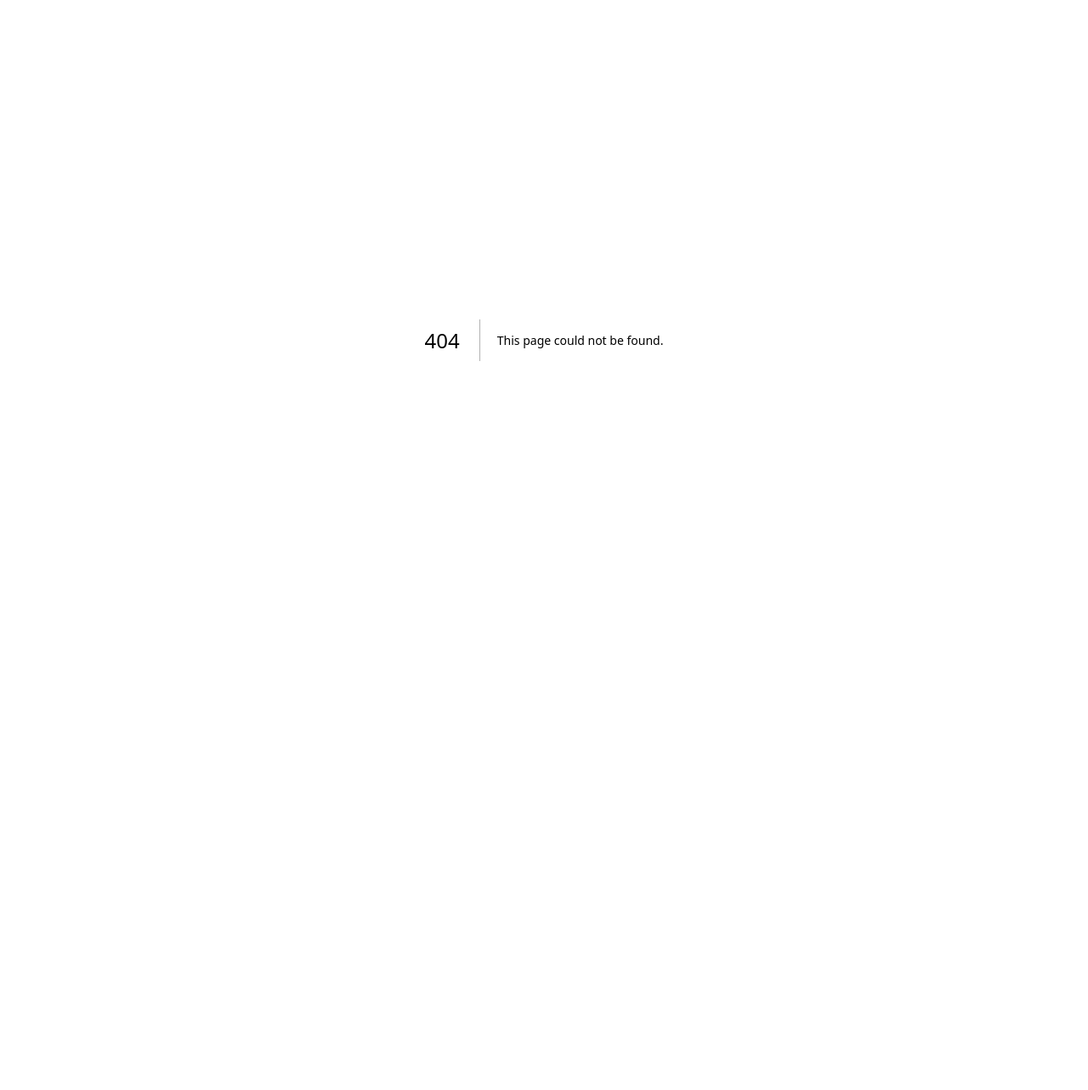
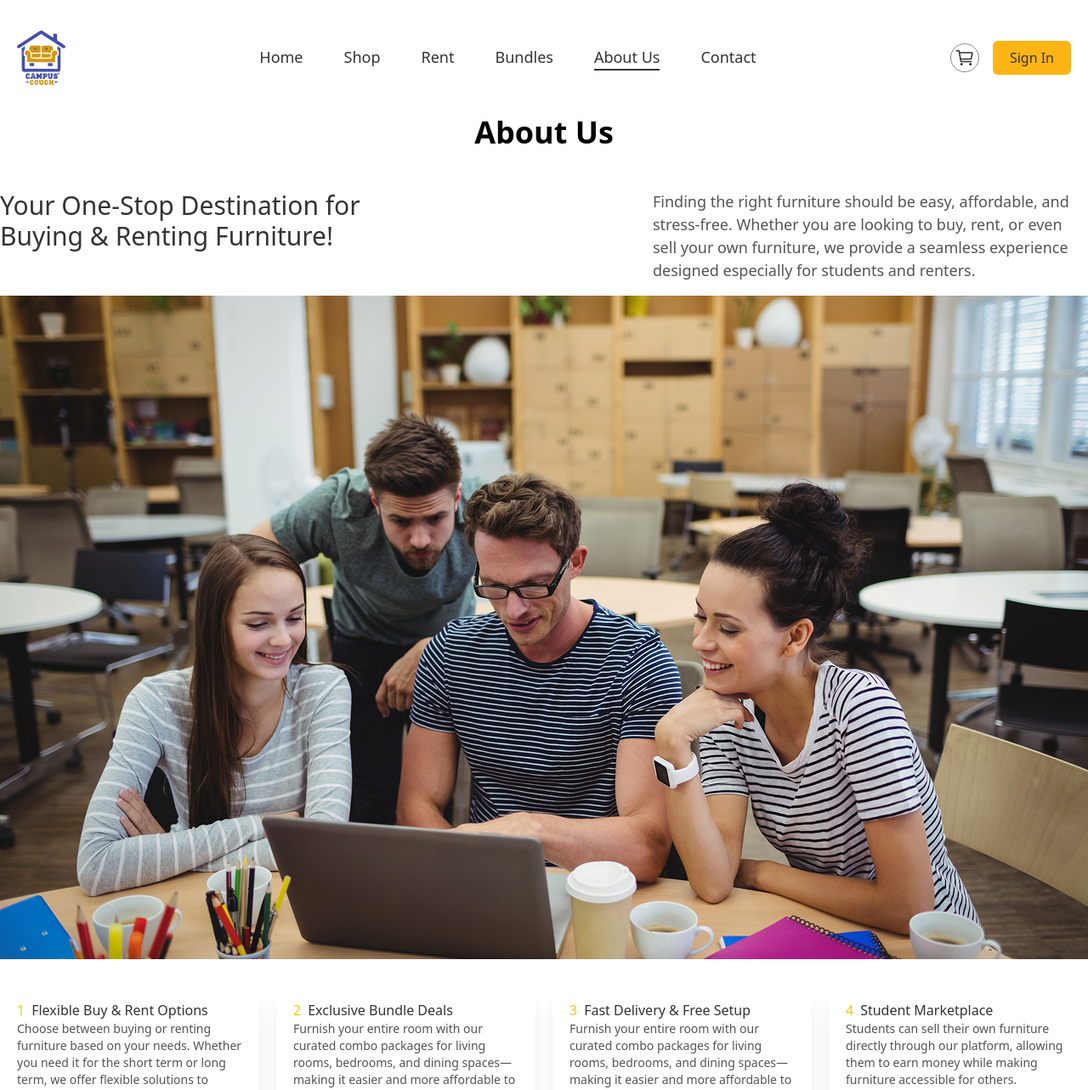
Before and after one commit to murad403/campus-couch-frontend, a Next.js app: page /about in a window 1280 px wide. Before the commit this address had no page. Shown: the top 1283 px of the page at 85% size. Before the commit the page ends 800 px from the top, so only its background shows below. Built offline with nearby package versions, Linux system fonts and the light colour scheme.

Commit message:
about page

```diff
--- /dev/null
+++ b/src/app/(app)/about/AboutBanner.tsx
@@ -0,0 +1,17 @@
+import Image from 'next/image'
+import aboutBanner from "@/assets/banner/about.png";
+
+const AboutBanner = () => {
+  return (
+    <div className='container mx-auto'>
+        <h1 className='font-semibold text-4xl text-black text-center md:mb-12 mb-7'>About Us</h1>
+        <div className='flex flex-col md:flex-row justify-between pb-4'>
+          <h2 className='text-3xl font-medium text-title w-full md:w-[40%]'>Your One-Stop Destination for Buying & Renting Furniture!</h2>
+          <p className='text-heading text-[18px] w-full md:w-[40%]'>Finding the right furniture should be easy, affordable, and stress-free. Whether you are looking to buy, rent, or even sell your own furniture, we provide a seamless experience designed especially for students and renters.</p>
+        </div>
+        <Image src={aboutBanner} alt="about banner" width={1000} className="w-full " height={700}/>
+      </div>
+  )
+}
+
+export default AboutBanner
--- /dev/null
+++ b/src/app/(app)/about/AboutFeature.tsx
@@ -0,0 +1,22 @@
+import { aboutFeatures, TAboutFeature } from '@/libs/feature'
+import React from 'react'
+
+const AboutFeature = () => {
+  return (
+    <div className='mx-auto container my-7 grid grid-cols-1 md:grid-cols-2 lg:grid-cols-4 gap-5 mb-10 md:mb-20'>
+      {
+        aboutFeatures.map((feature: TAboutFeature, index: number) =>
+            <div className='shadow-xl p-5 rounded-2xl' key={feature.id}>
+                <div className='font-medium flex items-center gap-2'>
+                    <p className='text-yellow-400'>{index + 1}</p>
+                    <p className='text-title'>{feature.title}</p>
+                </div>
+                <p className='text-heading text-sm'>{feature.description}</p>
+            </div>
+        )
+      }
+    </div>
+  )
+}
+
+export default AboutFeature
--- /dev/null
+++ b/src/app/(app)/about/HowItWorks.tsx
@@ -0,0 +1,34 @@
+import Image from 'next/image'
+import howItWorks from "@/assets/banner/howitworks.png";
+import { TWorkFlow, workFlows } from '@/libs/howItWorks';
+
+const HowItWorks = () => {
+    return (
+        <div className='bg-gray-50 py-5 md:py-20 px-5 md:px-0'>
+            <div className='container mx-auto'>
+                <div className='text-center mb-5'>
+                    <h1 className='font-semibold text-[40px] text-black'>How It Works</h1>
+                    <p className='text-heading text-[18px]'>Simple. Fast. Hassle-Free. Rent or Buy Your Perfect  <br /> Furniture in Just a Few Steps.</p>
+                </div>
+                <div className='flex flex-col md:flex-row items-center gap-10 mt-10'>
+                    <div className='w-full md:w-1/2'>
+                        <Image src={howItWorks} alt='how it works' width={500} height={500} />
+                    </div>
+                    <div className='grid grid-cols-1 md:grid-cols-2 justify-between gap-5'>
+                        {
+                            workFlows.map((item: TWorkFlow) =>
+                                <div className='flex justify-center items-center flex-col gap-5 text-center bg-white rounded-xl p-10' key={item.id}>
+                                    <Image src={item.image} alt={item.title} width={80} height={80}/>
+                                    <h2 className='text-[18px] font-medium text-black'>{item.title}</h2>
+                                    <p className='text-sm text-heading'>{item.description}</p>
+                                </div>
+                            )
+                        }
+                    </div>
+                </div>
+            </div>
+        </div>
+    )
+}
+
+export default HowItWorks
--- /dev/null
+++ b/src/app/(app)/about/page.tsx
@@ -0,0 +1,15 @@
+import AboutBanner from "./AboutBanner"
+import AboutFeature from "./AboutFeature"
+import HowItWorks from "./HowItWorks"
+
+const About = () => {
+  return (
+    <div className='px-5 md:px-0'>
+      <AboutBanner></AboutBanner>
+      <AboutFeature></AboutFeature>
+      <HowItWorks></HowItWorks>
+    </div>
+  )
+}
+
+export default About
--- a/src/libs/feature.ts
+++ b/src/libs/feature.ts
@@ -16,3 +16,17 @@ export const feautures: TFeature[] = [
     {title: "Seamless Service", description: "Relax and make your space feel like home.", image: image3},
     {title: "A Space You'll Love", description: "We leave, leaving your space stylish and cozy.", image: image4},
 ]
+
+
+export type TAboutFeature = {
+    id: number;
+    title: string;
+    description: string;
+}
+
+export const aboutFeatures: TAboutFeature[] = [
+    {id: 1, title: "Flexible Buy & Rent Options", description: "Choose between buying or renting furniture based on your needs. Whether you need it for the short term or long term, we offer flexible solutions to match your lifestyle."},
+    {id: 2, title: "Exclusive Bundle Deals", description: "Furnish your entire room with our curated combo packages for living rooms, bedrooms, and dining spaces—making it easier and more affordable to set up your home."},
+    {id: 3, title: "Fast Delivery & Free Setup", description: "Furnish your entire room with our curated combo packages for living rooms, bedrooms, and dining spaces—making it easier and more affordable to set up your home."},
+    {id: 4, title: "Student Marketplace", description: "Students can sell their own furniture directly through our platform, allowing them to earn money while making furniture accessible for others."},
+]
--- /dev/null
+++ b/src/libs/howItWorks.ts
@@ -0,0 +1,19 @@
+import { StaticImageData } from "next/image";
+import image1 from "@/assets/feature/image1.png";
+import image2 from "@/assets/feature/image2.png";
+import image3 from "@/assets/feature/image3.png";
+import image4 from "@/assets/feature/image4.png";
+
+export type TWorkFlow = {
+    id: number;
+    title: string;
+    description: string;
+    image: StaticImageData;
+}
+
+export const workFlows: TWorkFlow[] = [
+    {id: 1, title: "Free Delivery", description: "Fast & Free Delivery on all orders! No hidden charges.", image: image1},
+    {id: 2, title: "Free Setup", description: "We assemble your furniture for free, so you don’t have to.", image: image2},
+    {id: 3, title: "Flexible options", description: "Own it forever or rent it for as long as you need.", image: image3},
+    {id: 4, title: "Easy Student Resale", description: "Students can list and sell used furniture with a few clicks.", image: image4},
+]
```
Also changed, not shown: src/assets/banner/about.png (added), src/assets/banner/howitworks.png (added).
